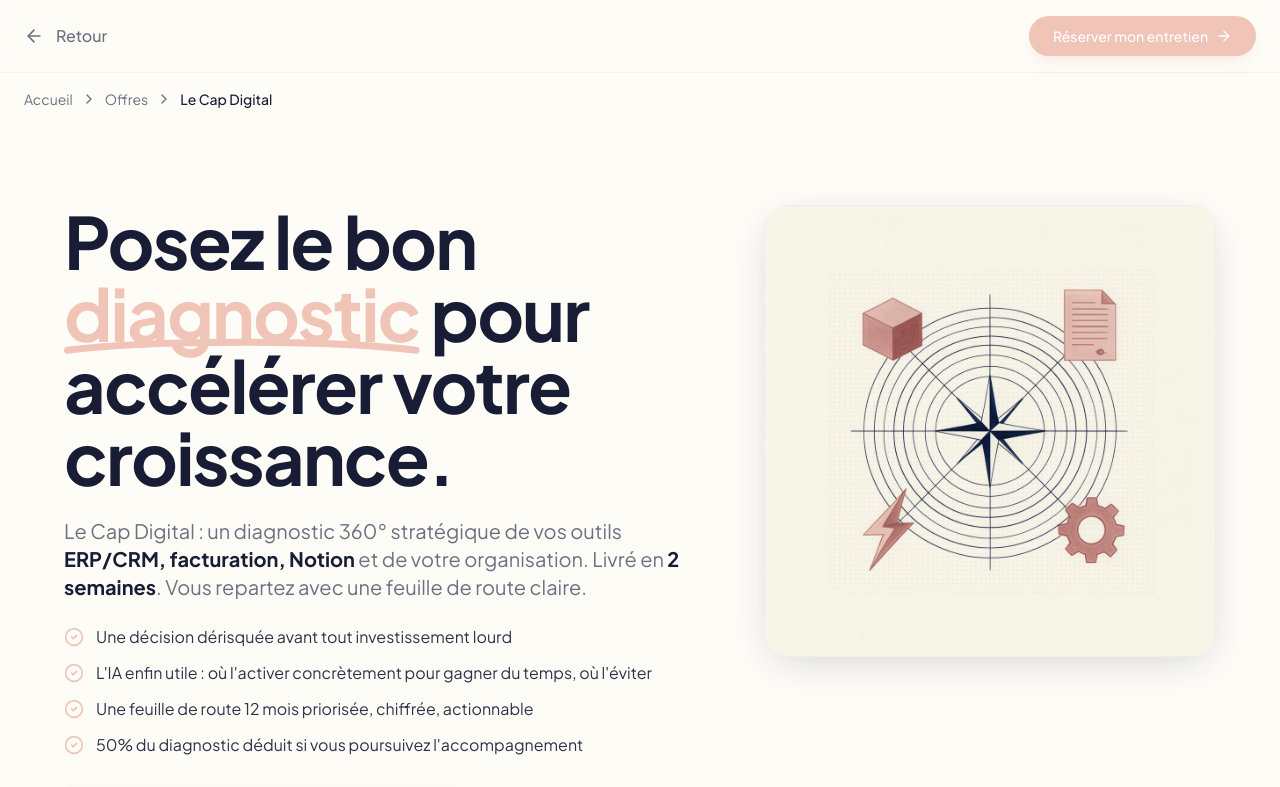
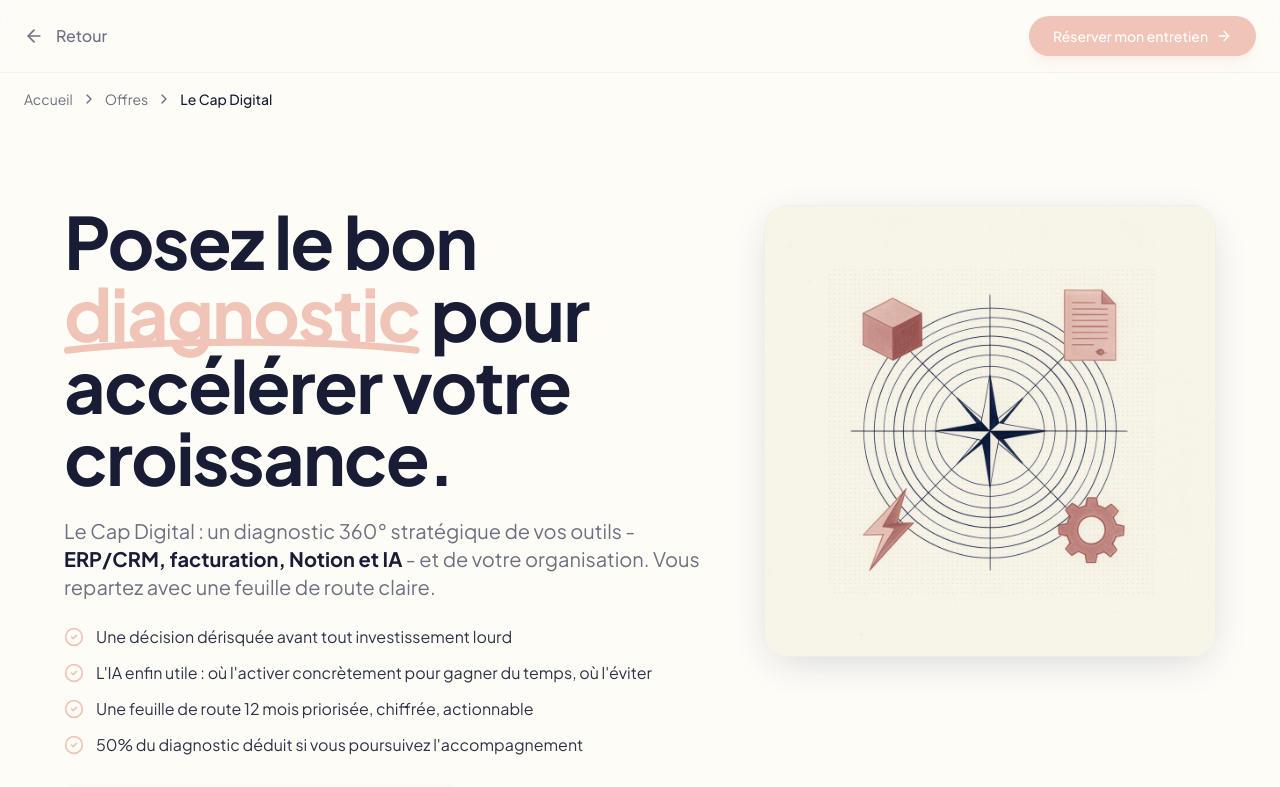
Before and after one commit to mLyon4/caplean-ia, a React (Vite) app: page /le-cap-digital in a window 1280 px wide. Shown: the top 787 px of the page. Built offline with nearby package versions, Linux system fonts and the light colour scheme.

Commit message:
Changes
Co-authored-by: mLyon4 <226275147+mLyon4@users.noreply.github.com>

```diff
--- a/src/pages/CapDigital.tsx
+++ b/src/pages/CapDigital.tsx
@@ -300,8 +300,8 @@ const CapDigital = () => {
                 </h1>
 
                 <p className="text-lg md:text-xl text-muted-foreground leading-relaxed max-w-2xl">
-                  Le Cap Digital : un diagnostic 360° stratégique de vos outils <strong className="text-foreground">ERP/CRM, facturation, Notion</strong> et de votre organisation. Livré
-                  en <strong className="text-foreground">2 semaines</strong>. Vous repartez avec une feuille de route claire.
+                  Le Cap Digital : un diagnostic 360° stratégique de vos outils - <strong className="text-foreground">ERP/CRM, facturation, Notion et IA</strong> - et de votre organisation.
+                  Vous repartez avec une feuille de route claire.
                 </p>
 
                 <ul className="space-y-3">
```
